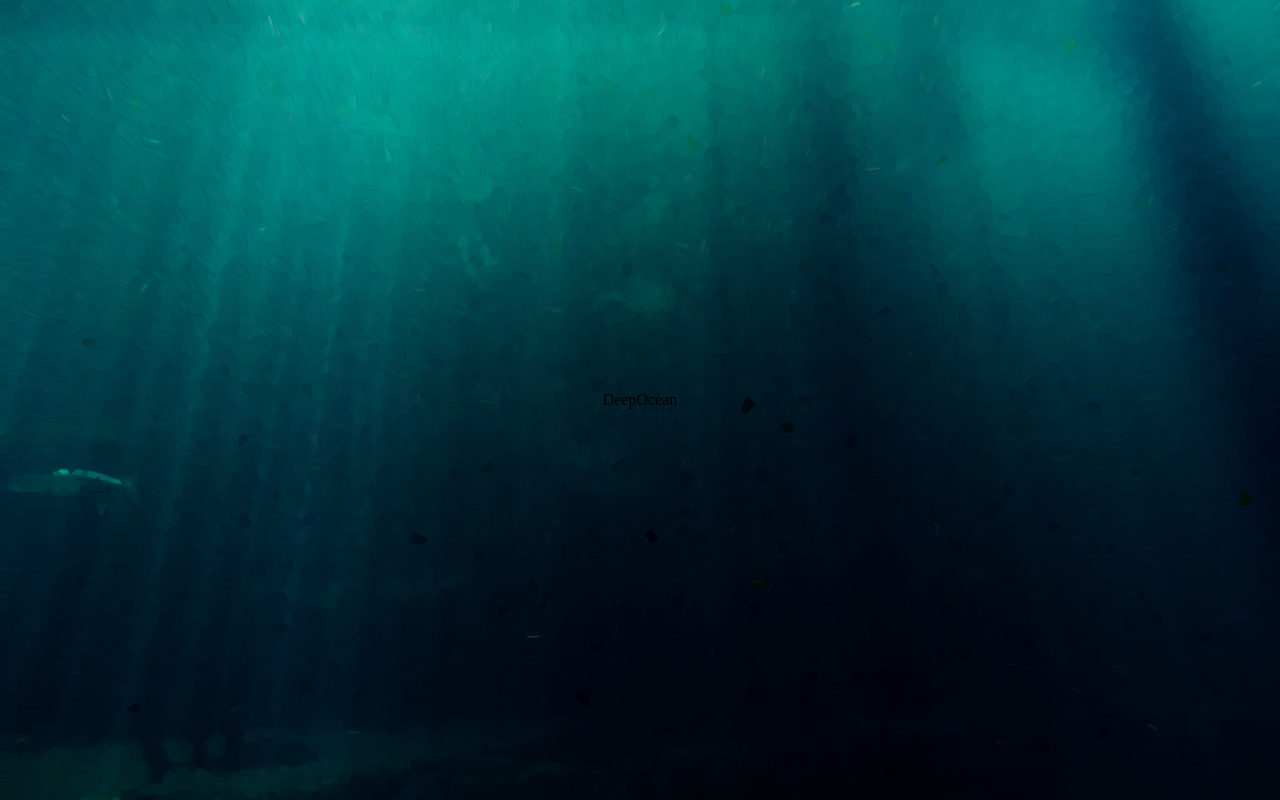
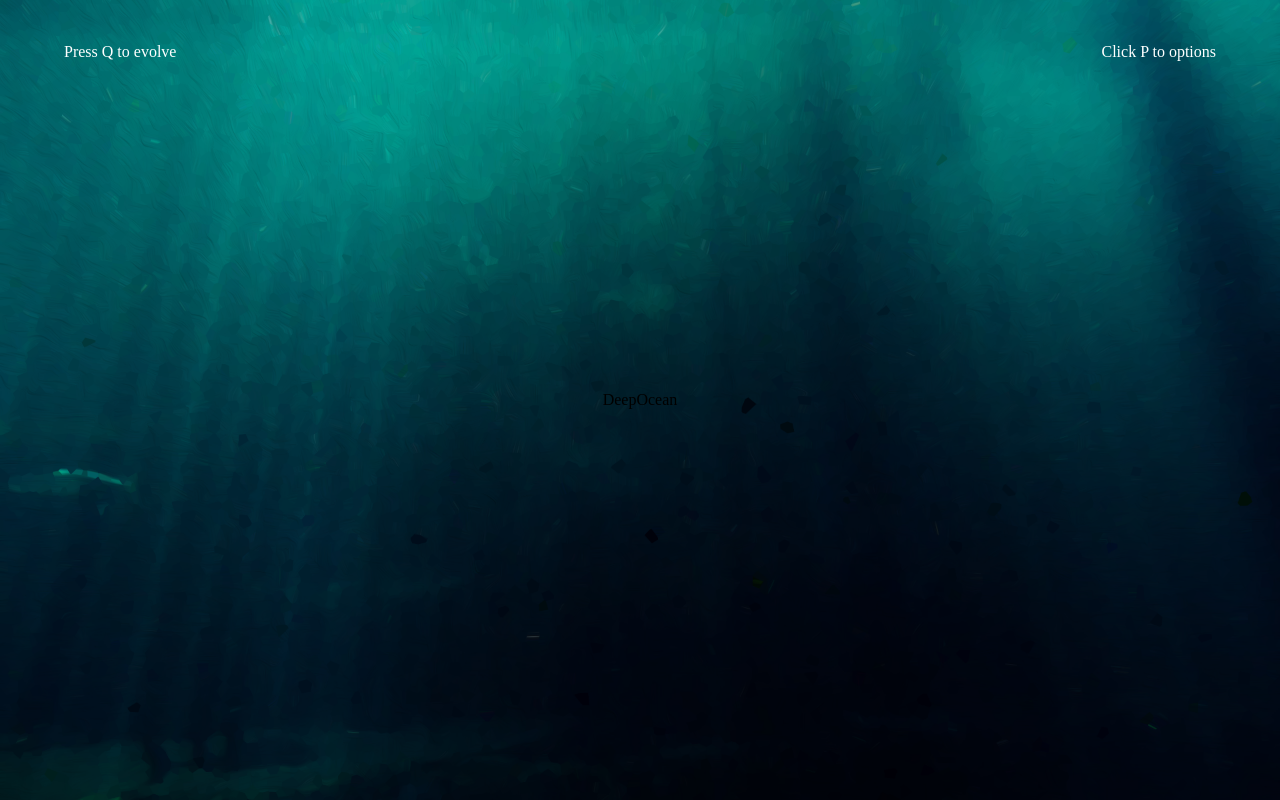
Before and after one commit to TiagoOliveiraGomes/Evyr, a React (Vite) app: page / in a window 1280 px wide. Built offline with nearby package versions, Linux system fonts and the light colour scheme; a web font is replaced by a local one.

Commit message:
Info map component

```diff
--- a/src/pages/map/index.tsx
+++ b/src/pages/map/index.tsx
@@ -5,6 +5,10 @@ import './styles.css'
 export function Map() {
   return (
     <div className='Map-Container'>
+      <div className='InfoMap-Container'>
+        <h1>Press Q to evolve</h1>
+        <h1>Click P to options</h1>
+      </div>
       <DeepOcean />
     </div>
   )
--- a/src/pages/map/styles.css
+++ b/src/pages/map/styles.css
@@ -5,4 +5,17 @@
     h-full
     items-center
     justify-center
+    relative
 }
+
+.InfoMap-Container {
+    @apply
+    fixed
+    top-0
+    w-full
+    flex
+    px-16
+    mt-10
+    text-white
+    justify-between
+}
```
Also changed, not shown: 1 other file (tests, documents, lock files or other folders).
